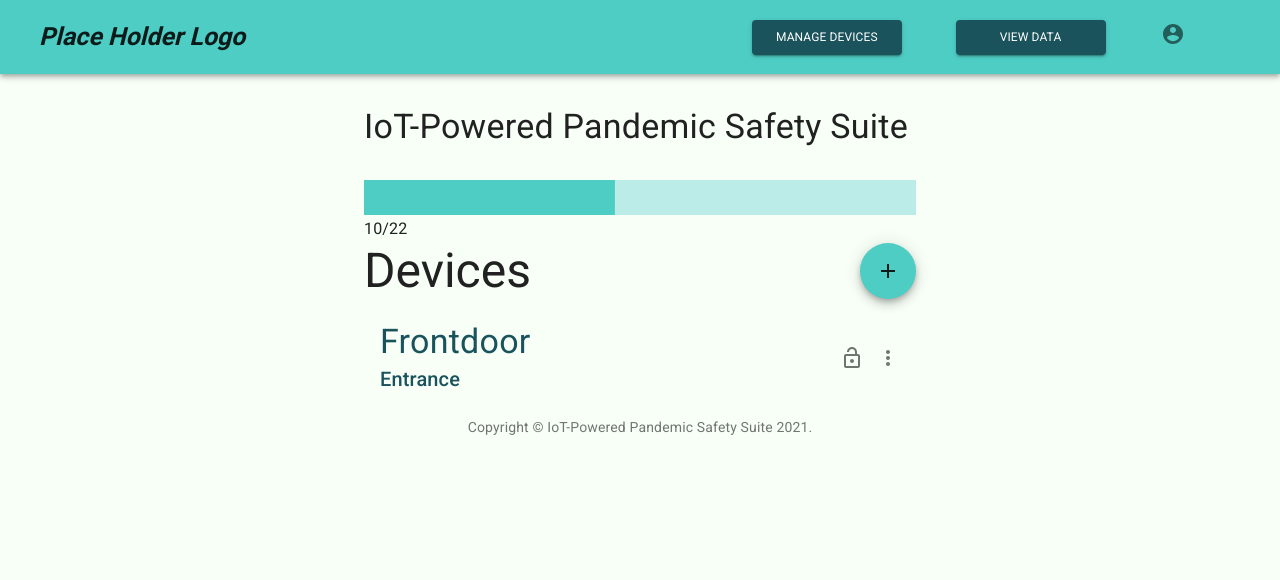
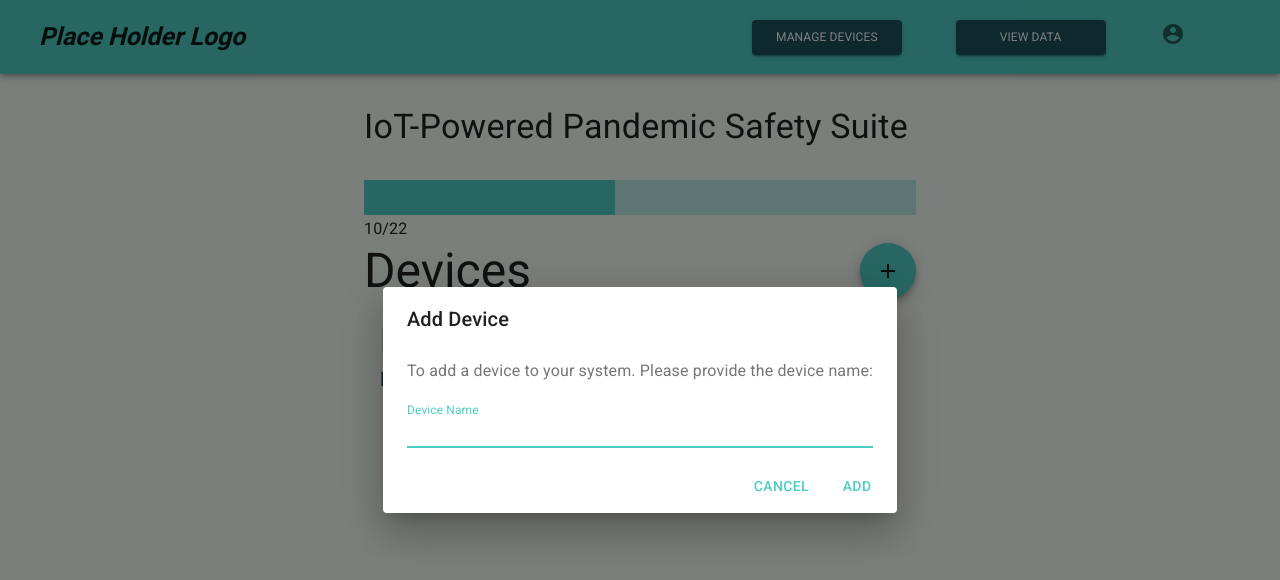
Before and after one commit to SWENG-Group-9/Frontend, a React (Create React App) app: page / in a window 1280 px wide. Both pictures are taken after a click on the button 888 px from the left and 270 px from the top of the page. Shown: the top 580 px of the page. Built offline with nearby package versions, Linux system fonts and the light colour scheme.

Commit message:
Add Device Popup
Will need to be updated to include api calls

```diff
--- a/src/DevicesTable.js
+++ b/src/DevicesTable.js
@@ -18,6 +18,13 @@ import Paper from "@material-ui/core/Paper";
 import Popper from "@material-ui/core/Popper";
 import MenuItem from "@material-ui/core/MenuItem";
 import MenuList from "@material-ui/core/MenuList";
+import TextField from "@material-ui/core/TextField";
+import Dialog from "@material-ui/core/Dialog";
+import DialogActions from "@material-ui/core/DialogActions";
+import DialogContent from "@material-ui/core/DialogContent";
+import DialogContentText from "@material-ui/core/DialogContentText";
+import DialogTitle from "@material-ui/core/DialogTitle";
+import Button from "@material-ui/core/Button";
 
 const useStyles = makeStyles((theme) => ({
   root: {
@@ -30,6 +37,15 @@ export default function DevicesTable() {
   const classes = useStyles();
   const [locked, setLocked] = React.useState(["locked"]);
   const [open, setOpen] = React.useState(false);
+  const [addOpen, setAddOpen] = React.useState(false);
+
+  const handleClickAddOpen = () => {
+    setAddOpen(true);
+  };
+
+  const handleAddClose = () => {
+    setAddOpen(false);
+  };
 
   const handleLock = (value) => () => {
     const currentIndex = locked.indexOf(value);
@@ -85,10 +101,40 @@ export default function DevicesTable() {
         </Box>
         <Box>
           <Fab color="primary" aria-label="add">
-            <AddIcon />
+            <AddIcon onClick={handleClickAddOpen} />
           </Fab>
         </Box>
       </Box>
+
+      <Dialog
+        open={addOpen}
+        onClose={handleAddClose}
+        aria-labelledby="form-dialog-title"
+      >
+        <DialogTitle id="form-dialog-title">Add Device</DialogTitle>
+        <DialogContent>
+          <DialogContentText>
+            To add a device to your system. Please provide the device name:
+          </DialogContentText>
+          <TextField
+            autoFocus
+            margin="dense"
+            id="deviceName"
+            label="Device Name"
+            type="text"
+            fullWidth
+          />
+        </DialogContent>
+        <DialogActions>
+          <Button onClick={handleAddClose} color="primary">
+            Cancel
+          </Button>
+          <Button onClick={handleAddClose} color="primary">
+            Add
+          </Button>
+        </DialogActions>
+      </Dialog>
+
       <Box flexGrow={1}>
         <List className={classes.root}>
           <ListItem>
```
